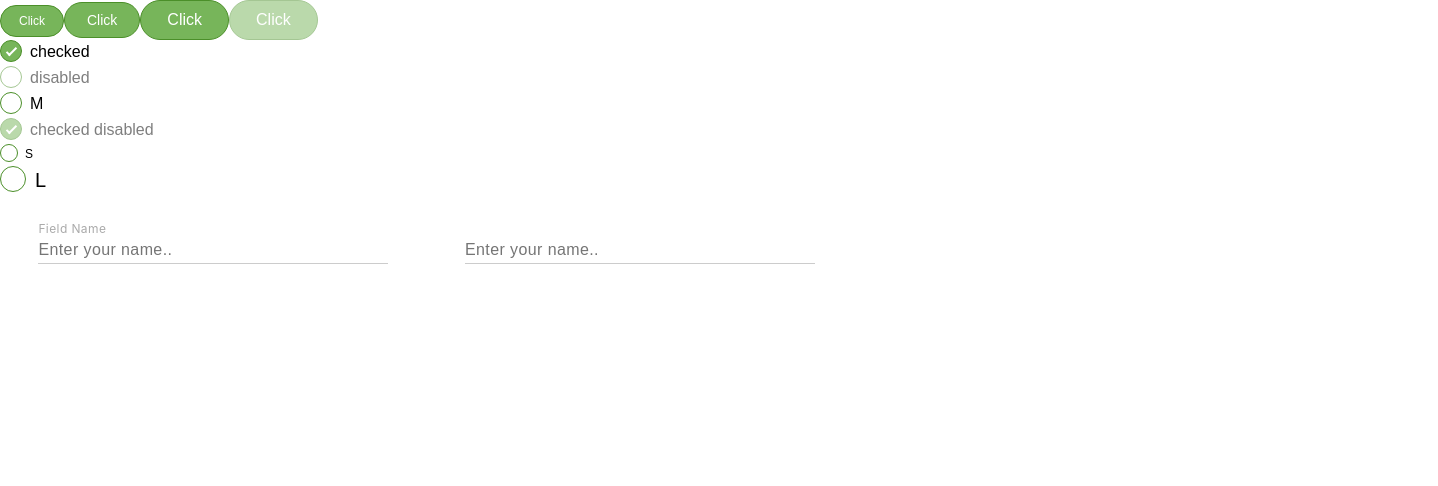
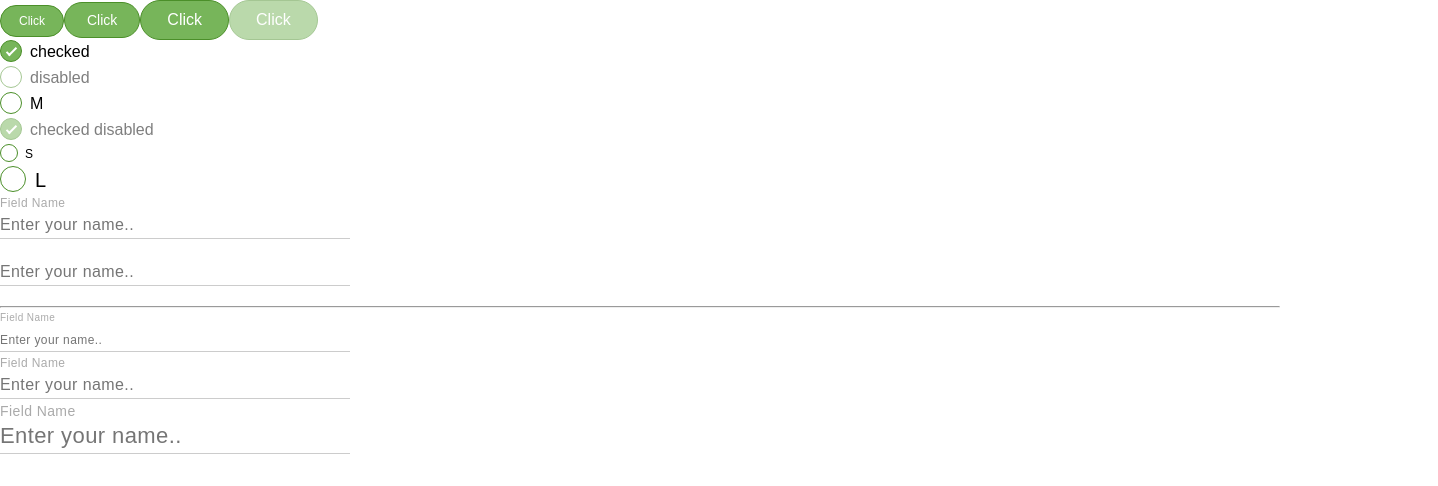
Before and after one commit to sshaporov/mytasks, a React (Create React App) app: page / in a window 1280 px wide. Shown: the top 486 px of the page, 1438 px wide, since content can reach past the window. Built offline with nearby package versions, Linux system fonts and the light colour scheme.

Commit message:
implement InputField stories

```diff
--- a/src/App.tsx
+++ b/src/App.tsx
@@ -20,10 +20,12 @@ function App() {
       <div><Checkbox label={'S'} checkboxSize={'S'}/></div>
       <div><Checkbox label={'L'} checkboxSize={'L'}/></div>
 
-      <div><InputField fieldName={'Field Name'} placeholder={"Enter your name.."}
-                       // value={"asdadasd"}
-      /></div>
+      <div><InputField fieldName={'Field Name'} placeholder={"Enter your name.."}/></div>
       <div><InputField placeholder={"Enter your name.."}/></div>
+        <hr/>
+      <div><InputField fieldName={'Field Name'} placeholder={"Enter your name.."} inputSize={'S'}/></div>
+      <div><InputField fieldName={'Field Name'} placeholder={"Enter your name.."} inputSize={'M'}/></div>
+      <div><InputField fieldName={'Field Name'} placeholder={"Enter your name.."} inputSize={'L'}/></div>
 
     </div>
   );
--- a/src/common/checkbox/Checkbox.tsx
+++ b/src/common/checkbox/Checkbox.tsx
@@ -11,11 +11,11 @@ export type CheckboxPropsType = DetailedHTMLProps<InputHTMLAttributes<HTMLInputE
     /**
      * What background color to use
      */
-    backgroundColor?: string;
+    backgroundColor?: string
     /**
      * How large should the button be?
      */
-    checkboxSize?: 'S' | 'M' | 'L';
+    checkboxSize?: 'S' | 'M' | 'L'
     /**
      * Optional check handler
      */
@@ -55,6 +55,5 @@ export const Checkbox: React.FC<CheckboxPropsType> = React.memo((
       />
       <div className={[s.controlIndicator, controlIndicatorSizeClassName].join(' ')} style={{backgroundColor}}></div>
     </label>
-
   );
 })
--- a/src/common/input/InputField.module.css
+++ b/src/common/input/InputField.module.css
@@ -1,28 +1,36 @@
-input{
+.input{
     font-family: Arial;
-    font-size:16px;
-    color: #333;
+    color: black;
     width: 100%;
     box-sizing: border-box;
     letter-spacing: 0.4px;
 }  :focus{
     outline: none;
 }
+.inputSizeS{
+    font-size:12px;
+}
+.inputSizeM{
+    font-size:16px;
+}
+.inputSizeL{
+    font-size:22px;
+}
+
+
 .container{
-    float: left;
+    float: bottom ;
     width: 27.33%;
-    margin: 40px 3%;
+    margin: 20px 0;
     position: relative;
-} /* necessary to give position: relative to parent. */
-
-.input {
+}
+.inputText {
     border: 0;
     padding: 4px 0;
-    border-bottom: 1px solid #ccc;
+    border-bottom: 1px solid #cccccc;
     background-color: transparent;
 }
-
-.input ~ .focusBorder{
+.inputText ~ .focusBorder{
     position: absolute;
     bottom: 0;
     left: 0;
@@ -31,23 +39,43 @@ input{
     background-color: #4caf50;
     transition: 0.4s;
 }
-.input:focus ~ .focusBorder{
+.inputText:focus ~ .focusBorder{
     width: 100%;
     transition: 0.4s;
 }
-.input ~ label{
+.inputText ~ .labelText{
+    font-family: Arial;
     font-size: 12px;
     position: absolute;
     left: 0;
     width: 100%;
     top: -16px;
-    color: #aaa;
+    color: #aaaaaa;
     transition: 0.3s;
     z-index: -1;
     letter-spacing: 0.4px;
-
 }
-.input:focus ~ label{
-    color: #4caf50;
+.inputText ~ .labelTextSizeS{
+    font-size: 10px;
+    left: 0;
+    top: -16px;
     letter-spacing: 0.4px;
 }
+.inputText ~ .labelTextSizeM{
+    font-size: 12px;
+    left: 0;
+    top: -16px;
+    letter-spacing: 0.4px;
+}
+.inputText ~ .labelTextSizeL{
+    font-size: 14px;
+    left: 0;
+    top: -16px;
+    letter-spacing: 0.4px;
+}
+
+.inputText:focus ~ .labelText{
+    font-family: Arial;
+    color: #4b8f29;
+    letter-spacing: 0.4px;
+}
--- a/src/common/input/InputField.tsx
+++ b/src/common/input/InputField.tsx
@@ -2,15 +2,20 @@ import React, {ChangeEvent, DetailedHTMLProps, InputHTMLAttributes, useCallback}
 import {DEV_VERSION} from '../../config'
 import s from './InputField.module.css'
 
-export type InputFieldPropsType = DetailedHTMLProps<InputHTMLAttributes<HTMLInputElement>, HTMLInputElement> & {
+export type InputFieldPropsType = DetailedHTMLProps<InputHTMLAttributes<HTMLInputElement>, HTMLInputElement> &
+  {
     /**
      * Optional input handler
      */
-  onChangeText?: (value: string) => void;
+    onChangeText?: (value: string) => void
     /**
      * Optional check handler
      */
-  onChangeChecked?: (checked: boolean) => void;
+    onChangeChecked?: (checked: boolean) => void
+    /**
+     * How large should the button be?
+     */
+    inputSize?: 'S' | 'M' | 'L'
     /**
      * Optional parameter for displaying input field name
      */
@@ -21,6 +26,7 @@ export const InputField: React.FC<InputFieldPropsType> = React.memo((
   {
     onChange,
     onChangeText,
+    inputSize = 'M',
     onChangeChecked,
     fieldName,
     ...restProps
@@ -34,14 +40,19 @@ export const InputField: React.FC<InputFieldPropsType> = React.memo((
     onChangeChecked && onChangeChecked(e.currentTarget.checked)
   }, [onChange, onChangeText, onChangeChecked])
 
+  const inputSizeClassName = inputSize && s[`inputSize` + inputSize]
+  const labelTextSizeClassName = inputSize && s[`labelTextSize` + inputSize]
+
   return (
     <div className={[s.container, s.inputEffect].join(' ')}>
       <input
         onChange={onChangeCallback}
-        className={s.input}
+        // className={s.inputText}
+        className={[s.input, s.inputText, inputSizeClassName].join(' ')}
         {...restProps}
       />
-      <label>{fieldName}</label>
+      {/*<label className={s.labelText}>{fieldName}</label>*/}
+      <label className={[s.labelText, labelTextSizeClassName].join(' ')}>{fieldName}</label>
       <span className={s.focusBorder}></span>
     </div>
   )
```
Also changed, not shown: src/common/button/Button.tsx (+5 -5 lines), 2 other files (tests, documents, lock files or other folders). Lines whose indentation alone changed are shown as unchanged.
